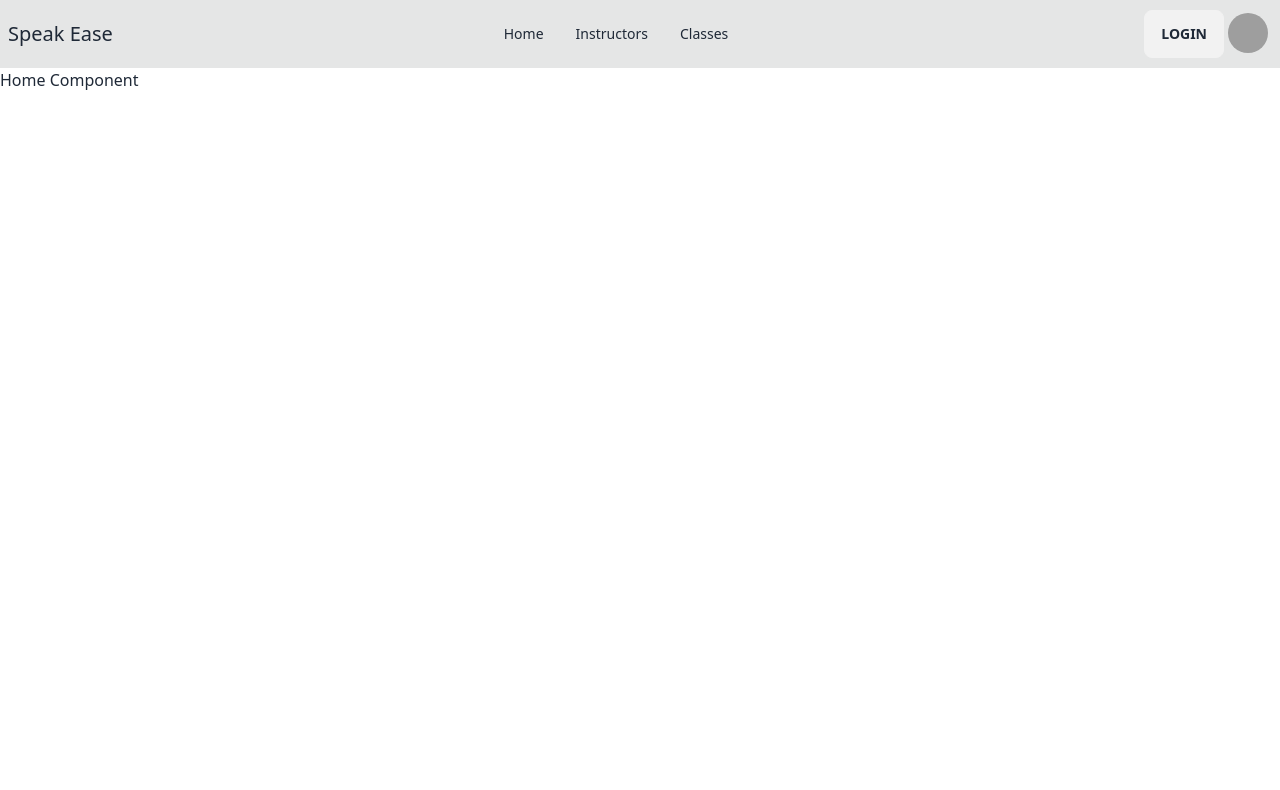
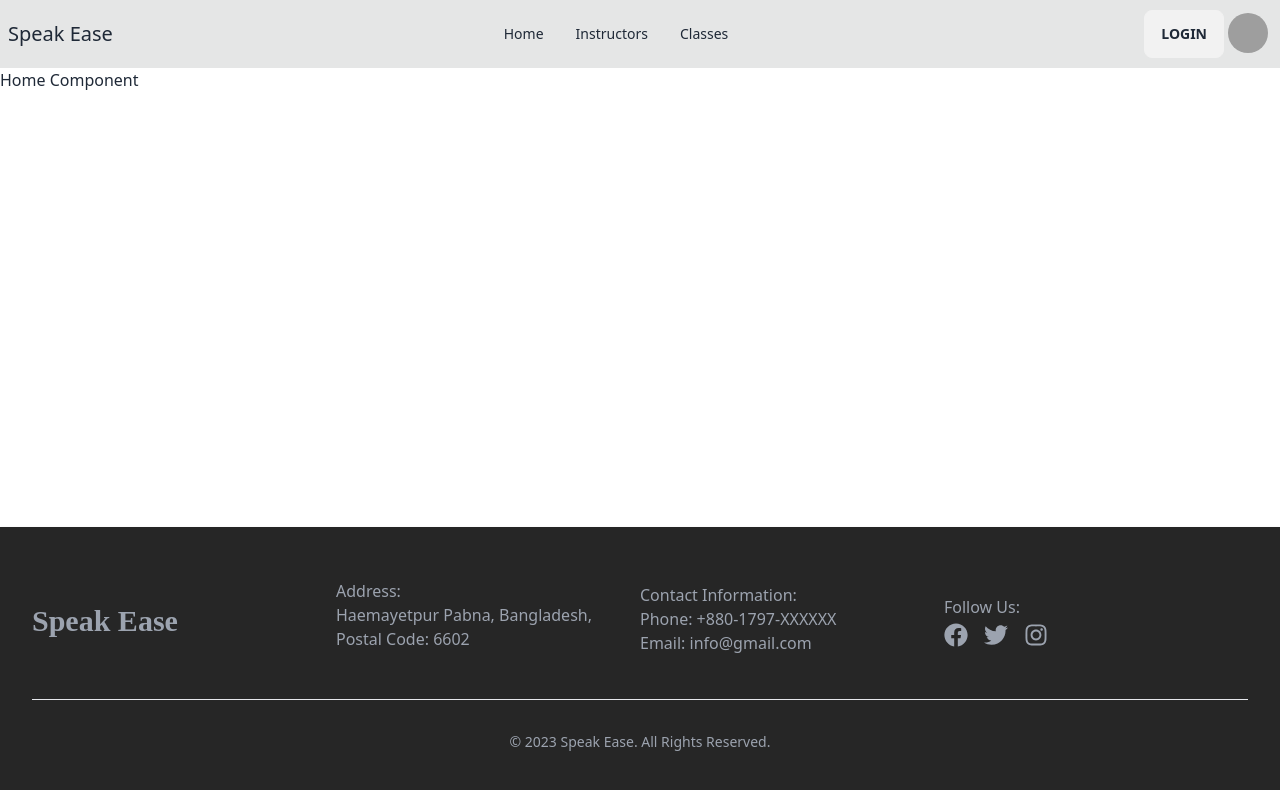
Before and after one commit to mehedi9868/speak-ease-client, a React (Vite) app: page / in a window 1280 px wide. Shown: the top 790 px of the page. Built offline with nearby package versions, Linux system fonts and the light colour scheme; grey boxes are pictures that could not be loaded.

Commit message:
added footer

```diff
--- a/package.json
+++ b/package.json
@@ -14,6 +14,7 @@
     "match-sorter": "^6.3.1",
     "react": "^18.2.0",
     "react-dom": "^18.2.0",
+    "react-icons": "^4.9.0",
     "react-router-dom": "^6.12.1",
     "sort-by": "^1.2.0"
   },
--- a/src/layout/Main.jsx
+++ b/src/layout/Main.jsx
@@ -1,11 +1,17 @@
 import { Outlet } from "react-router-dom";
 import Navbar from "../pages/Shared/Navbar/Navbar";
+import Footer from "../pages/Shared/Footer/Footer";
 
 const Main = () => {
     return (
         <div>
-            <Navbar></Navbar>
-            <Outlet></Outlet>
+            <div className="flex flex-col min-h-screen">
+                <Navbar></Navbar>
+                <div className="flex-grow">
+                    <Outlet></Outlet>
+                </div>
+                <Footer></Footer>
+            </div>
         </div>
     );
 };
--- /dev/null
+++ b/src/pages/Shared/Footer/Footer.jsx
@@ -0,0 +1,55 @@
+import { Link } from "react-router-dom";
+import { FaTwitter, FaInstagram, FaFacebook } from 'react-icons/fa';
+
+const Footer = () => {
+    return (
+
+        <footer className="bg-[#262626] shadow p-4">
+            <div className="w-full mx-auto p-4 md:py-8">
+                <div className="grid md:grid-cols-4 items-center justify-center">
+                    <div>
+                        <Link to="/" className="flex items-center mb-4 sm:mb-0">
+                            <h2 className='text-gray-400 text-3xl font-bold' style={{ fontFamily: 'Kalam, cursive' }}>Speak Ease</h2>
+                        </Link>
+                    </div>
+                    <div className="mb-3">
+                        <p className="text-gray-400">Address:</p>
+                        <p className="text-gray-400">
+                            Haemayetpur Pabna, Bangladesh,
+                        </p>
+                        <p className="text-gray-400">
+                            Postal Code: 6602
+                        </p>
+                    </div>
+
+                    <div className="text-gray-400 mb-3">
+                        <p className="mt-2">Contact Information:</p>
+                        <p className="text-gray-400">Phone: +880-1797-XXXXXX</p>
+                        <p className="text-gray-400">Email: info@gmail.com</p>
+                    </div>
+                    <div >
+                        <p className="text-gray-400 mb-1">Follow Us:</p>
+                        <div className="flex space-x-4">
+                            <Link to="https://www.facebook.com/" className="text-gray-400 hover:text-gray-300">
+                                <FaFacebook size={24} />
+                            </Link>
+                            <Link to="https://twitter.com/" className="text-gray-400 hover:text-gray-300">
+                                <FaTwitter size={24} />
+                            </Link>
+                            <Link to="https://www.instagram.com/" className="text-gray-400 hover:text-gray-300">
+                                <FaInstagram size={24} />
+                            </Link>
+                        </div>
+                    </div>
+                </div>
+                {/* copyright */}
+                <hr className="my-6 border-gray-200 sm:mx-auto dark:border-gray-700 lg:my-8" />
+                <span className="block text-sm text-gray-400 text-center dark:text-gray-400">© 2023 <Link to="/" className="hover:underline">Speak Ease</Link>. All Rights Reserved.</span>
+            </div>
+        </footer>
+
+
+    );
+};
+
+export default Footer;
```
Also changed, not shown: 1 other file (tests, documents, lock files or other folders).
